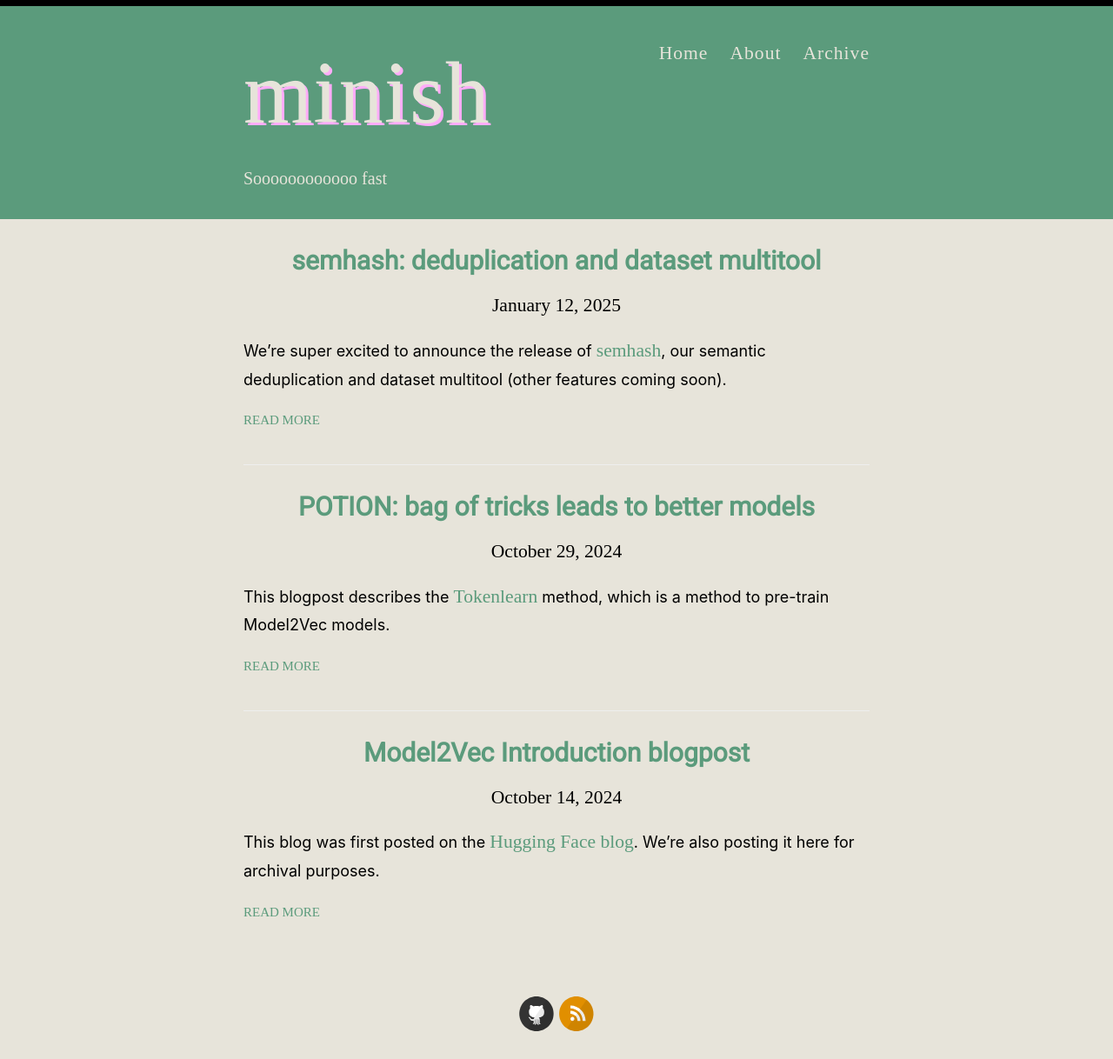
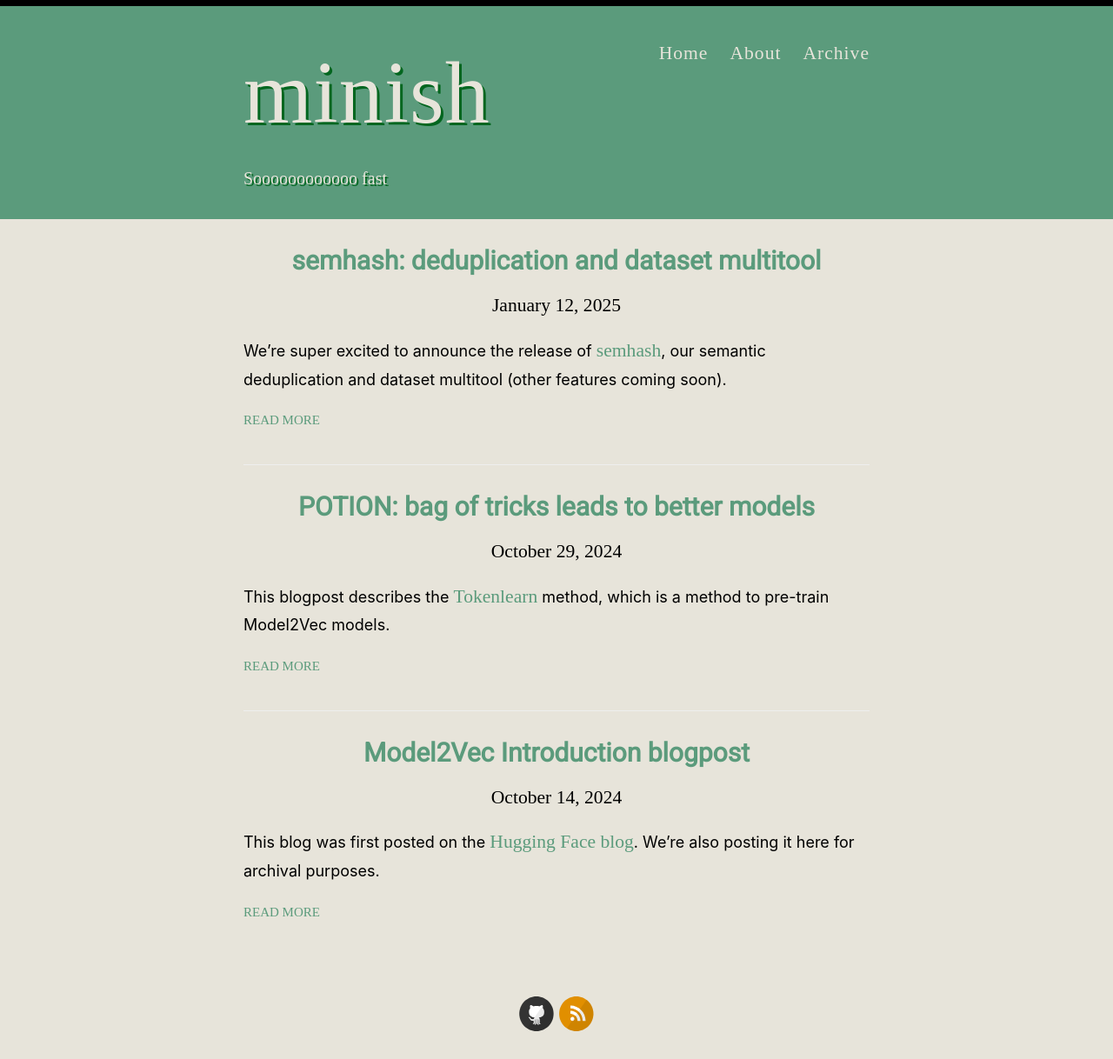
Before and after one commit to MinishLab/minishlab.github.io, a Jekyll site: the page built from index.html, in a window 1280 px wide. Shown: the whole page at 87% size. Built offline with Jekyll 4.4.1, drawn with Linux system fonts in a browser that asks for light colours; some web fonts are replaced; the list of posts is cut into pages by our own code.

Commit message:
throw away pink shading, which is beautiful

```diff
--- a/_sass/_darcula.scss
+++ b/_sass/_darcula.scss
@@ -12,13 +12,13 @@
     font-size: 85px;
     color: $header_color;
     text-shadow: $hover 3px 3px 0px;
-
 }
 
 .site-description {
     font-family: "Seaweed Script";
     font-size: 20px;
     color: $header_color;
+    text-shadow: $hover 2px 2px 0px;
 }
 
 .wrapper-masthead {
@@ -44,7 +44,6 @@ a {
     text-decoration-style: solid;
     text-decoration-thickness: 0.1rem;
     text-decoration-color: $headerslinks;
-    //text-shadow: $hover 1px 1px 2px;
 }
 
 code {
--- a/_sass/_variables.scss
+++ b/_sass/_variables.scss
@@ -7,7 +7,7 @@
 $headerslinks: #5b9b7c;
 $background: #e7e4da;
 $styling: #5b9b7c;
-$hover: #ffacf9;
+$hover: #03661f;
 $header_bg: #5b9b7c;
 $header_bg_gradient: linear-gradient(90deg, #5768ff, 10%, #f8f4cc);
 $header_color: #e7e4da;
```
